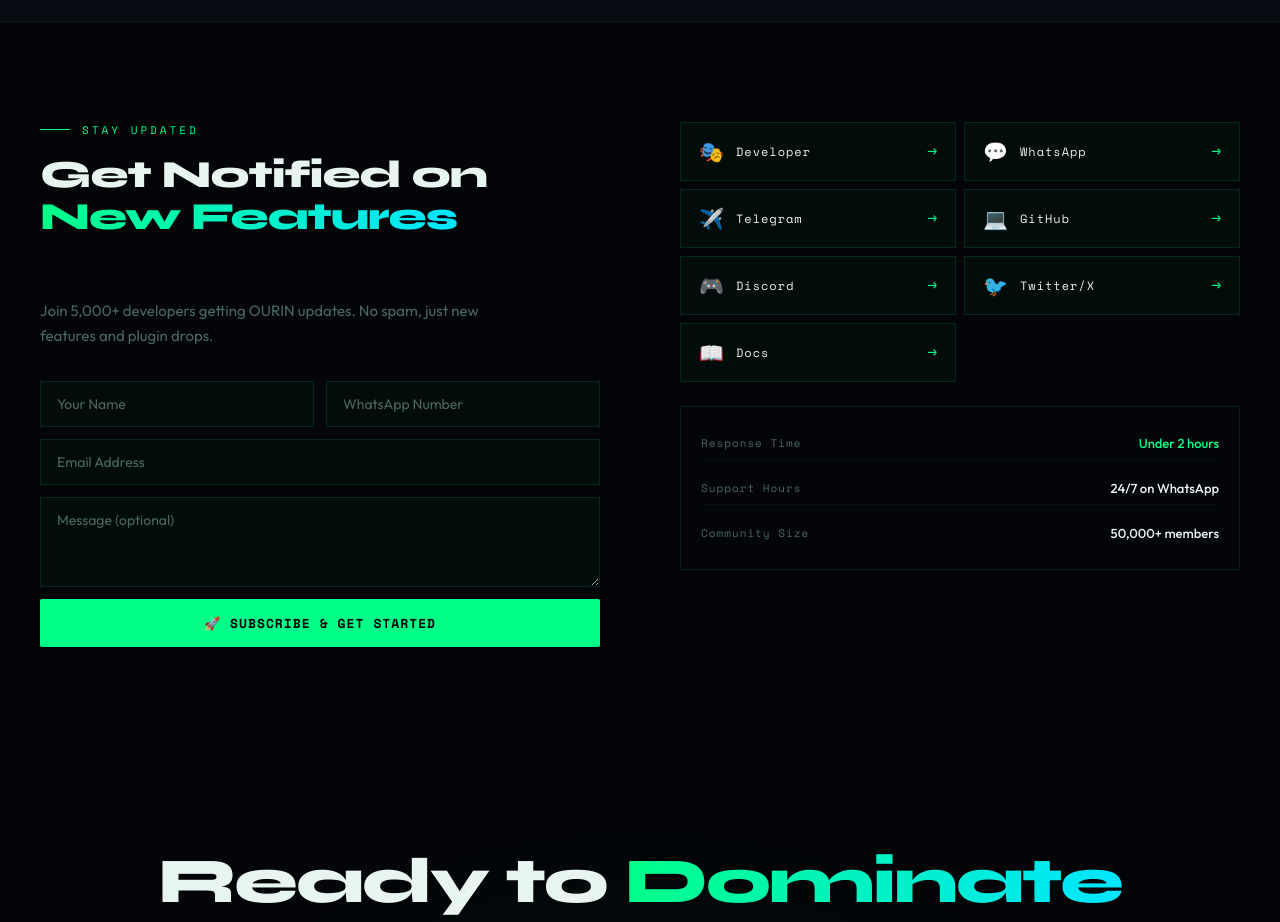
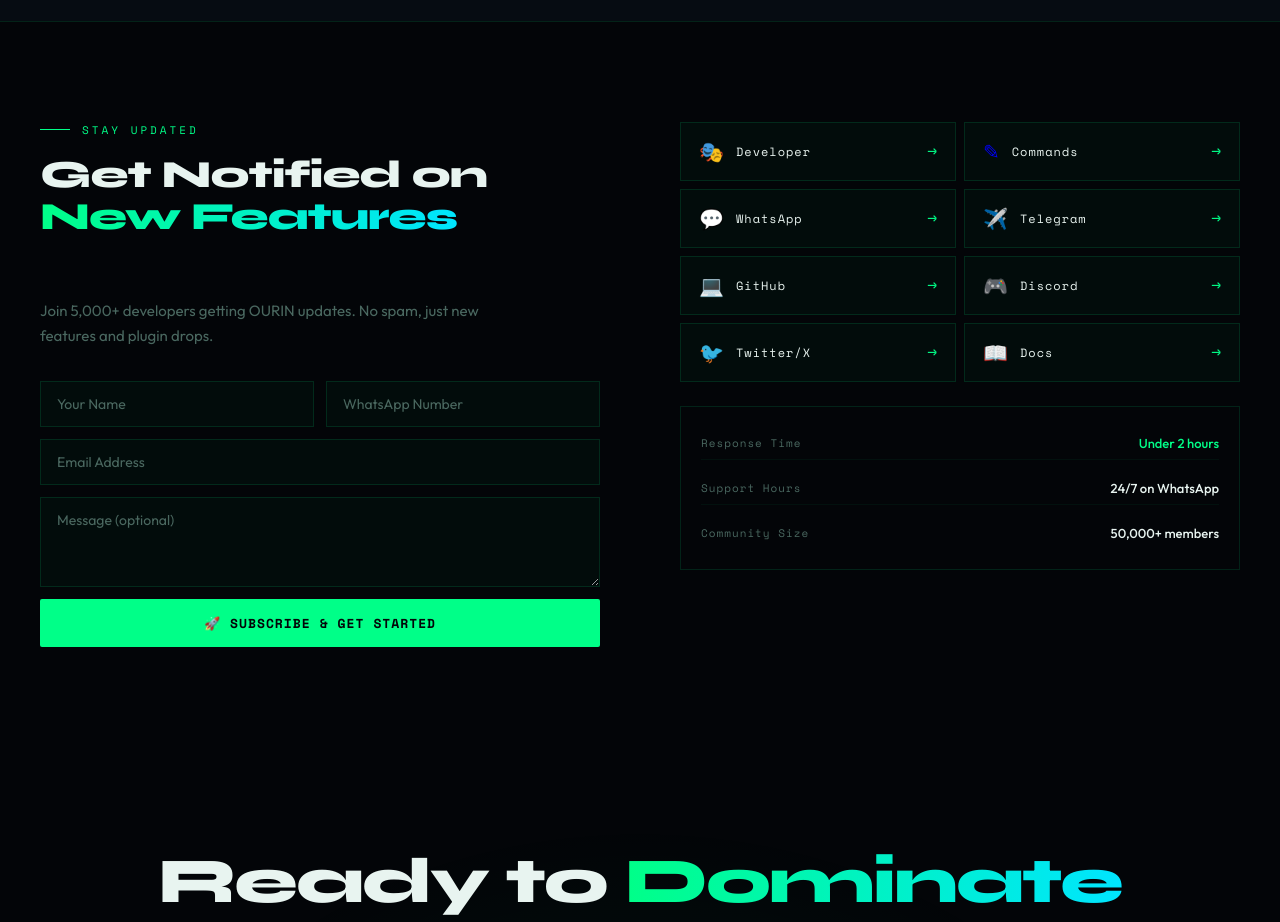
Before and after one commit to ashishmandal029/OURIN-AI, a plain HTML site: page index.html in a window 1280 px wide. Shown: the part 10100-11022 px from the top of the page. Drawn offline with nearby package versions, Linux system fonts and the light colour scheme.

Commit message:
Update index.html

```diff
--- a/index.html
+++ b/index.html
@@ -1646,6 +1646,11 @@
           <span class="clink-label">Developer</span>
           <span class="clink-arrow">→</span>
         </a>
+        <a href="/command.html" class="clink-card">
+          <span class="clink-icon">✎</span>
+          <span class="clink-label">Commands</span>
+          <span class="clink-arrow">→</span>
+        </a>
         <a href="https://whatsapp.com/channel/0029VbCdEhtChq6Mq8eNOV1h" class="clink-card">
           <span class="clink-icon">💬</span>
           <span class="clink-label">WhatsApp</span>
```
